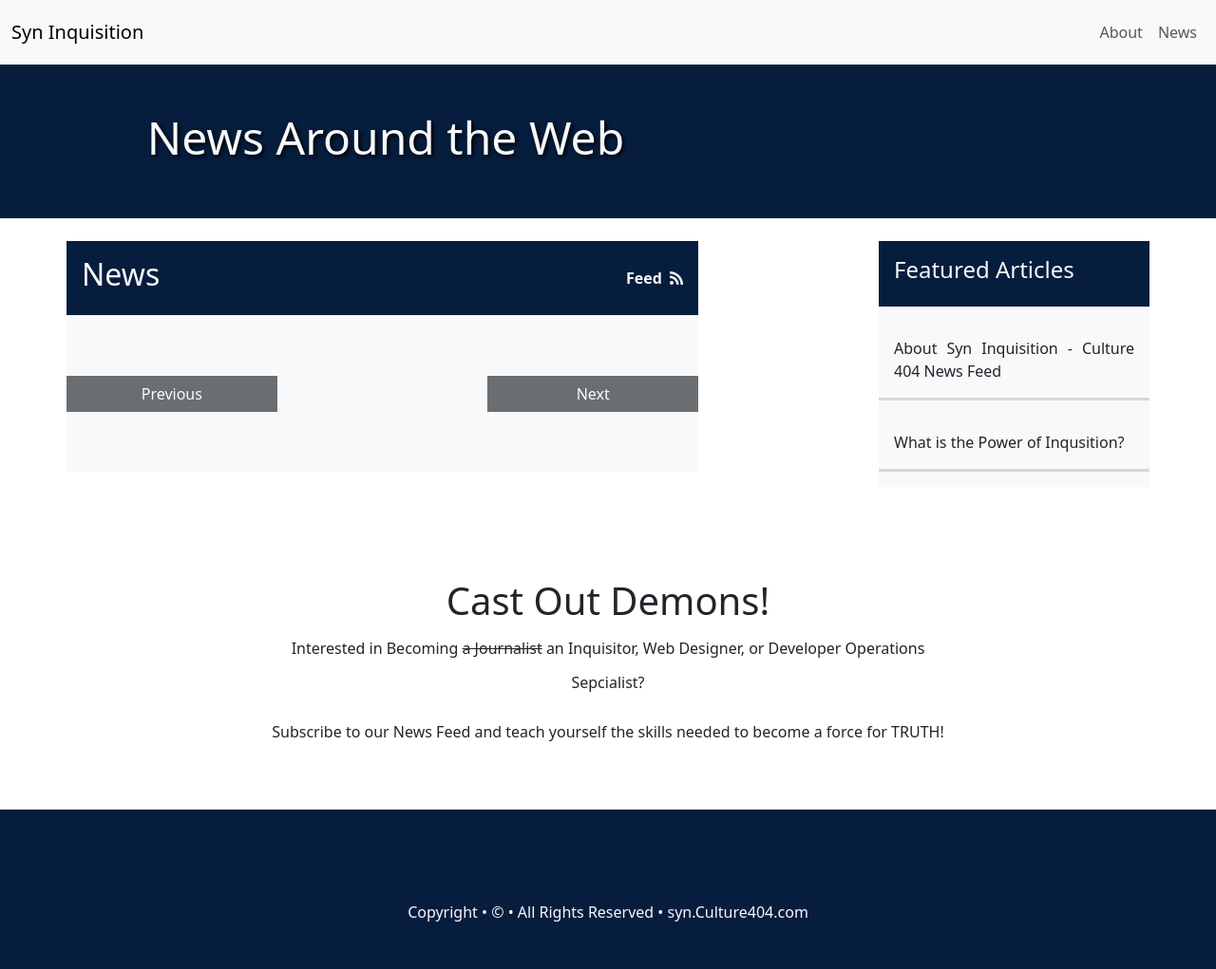
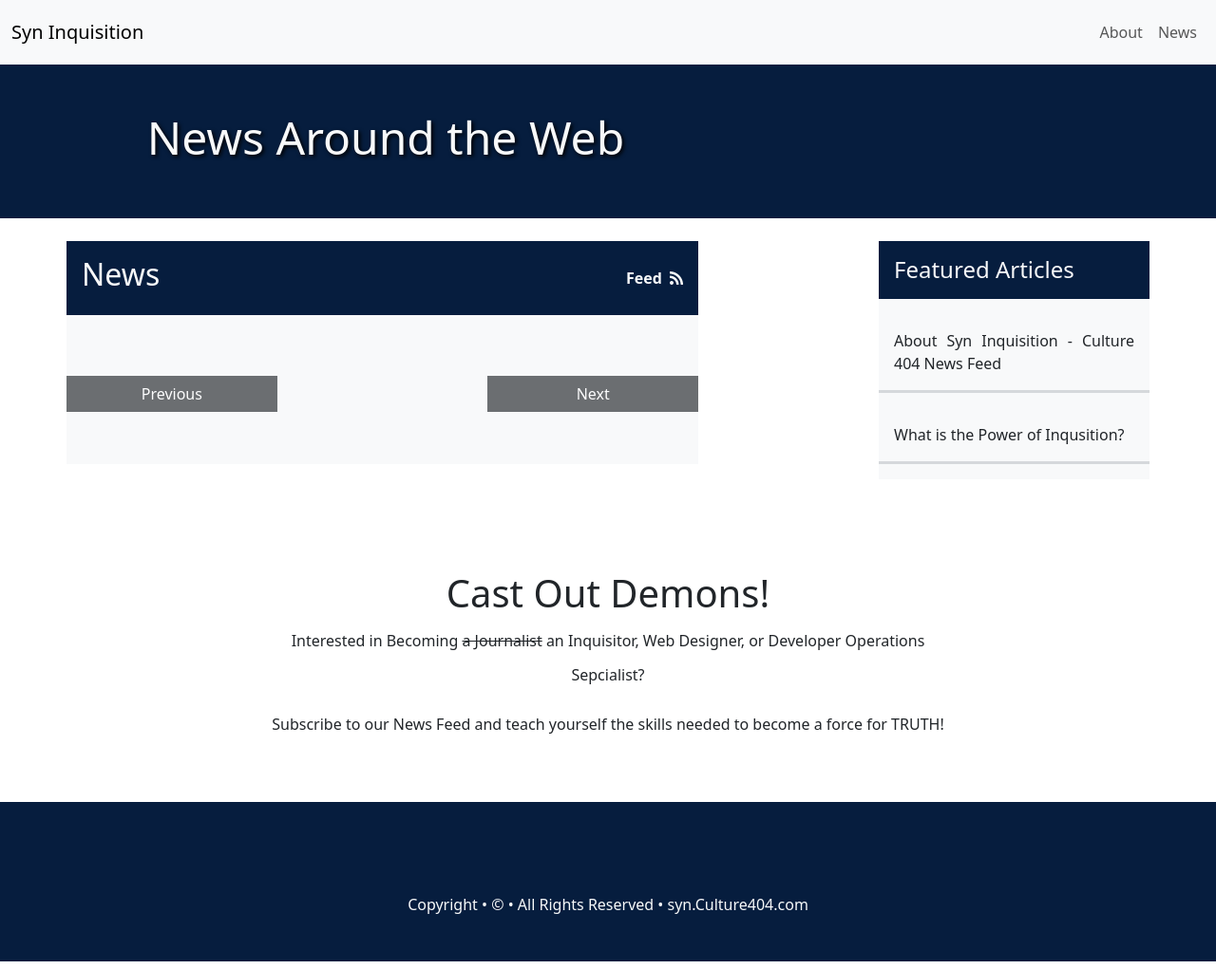
Before and after one commit to Culture-404/Syn_Inquisition, a Jekyll site: the page built from news/index.html, in a window 1280 px wide. Shown: the whole page at 95% size. Built offline with Jekyll 4.4.1, drawn with Linux system fonts in a browser that asks for light colours; the list of posts is cut into pages by our own code.

Commit message:
sidebar heading

```diff
--- a/_layouts/home.html
+++ b/_layouts/home.html
@@ -50,7 +50,7 @@ layout: default
             <div class="container-fluid bg-dark text-light fs-6 fw-bolder p-3 mb-0 ">
                 <div class="row justify-content-between">
                     <div class="col-8">
-                        <h2 class="h4">Recent News</h2>
+                        <h2 class="h4 mb-0">Recent News</h2>
 
                     </div>
                     <div class="col-4 d-flex flex-column justify-content-center">
--- a/news/index.html
+++ b/news/index.html
@@ -97,7 +97,7 @@ title: "News Around the Web"
             <div class="container-fluid bg-dark text-light fs-6 fw-bolder p-3 mb-3 ">
                 <div class="row justify-content-between">
                     <div class="col-12">
-                        <h2 class="h4">Featured Articles</h2>
+                        <h2 class="h4 mb-0">Featured Articles</h2>
                     </div>
                 </div>
             </div>
```
